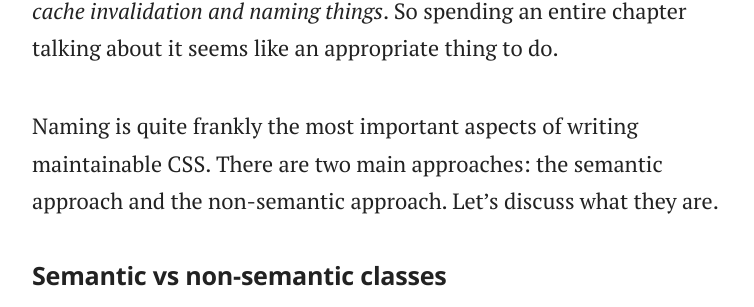
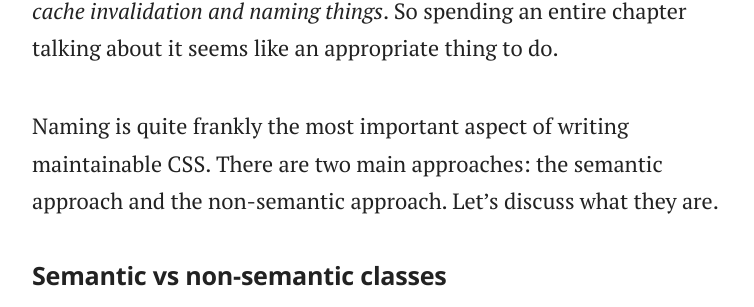
Before and after one commit to adamsilver/maintainablecss.com-jekyll, a Jekyll site: the page built from _chapters/02-semantics.md, in a window 1280 px wide and 900 px high, scrolled down 341 px. Shown: the part 149-456 px from the top of the window, without its empty margins (258-1012 px from the left). Built offline with Jekyll 4.4.1, drawn with Linux system fonts in a browser that asks for light colours; some of the changed text lies outside the part shown.

Commit message:
Semantics typos

```diff
--- a/_chapters/02-semantics.md
+++ b/_chapters/02-semantics.md
@@ -12,7 +12,7 @@ Semantic HTML isn't just about the elements we use. It's quite obvious that we s
 
 As Phil Karton says, *there are only two hard things in Computer Science: cache invalidation and naming things*. So spending an entire chapter talking about it seems like an appropriate thing to do.
 
-Naming is quite frankly the most important aspects of writing maintainable CSS. There are two main approaches: the semantic approach and the non-semantic approach. Let's discuss what they are.
+Naming is quite frankly the most important aspect of writing maintainable CSS. There are two main approaches: the semantic approach and the non-semantic approach. Let's discuss what they are.
 
 ## Semantic vs non-semantic classes
 
```
Also changed, not shown: other parts of _chapters/02-semantics.md (+2 -2 lines).
